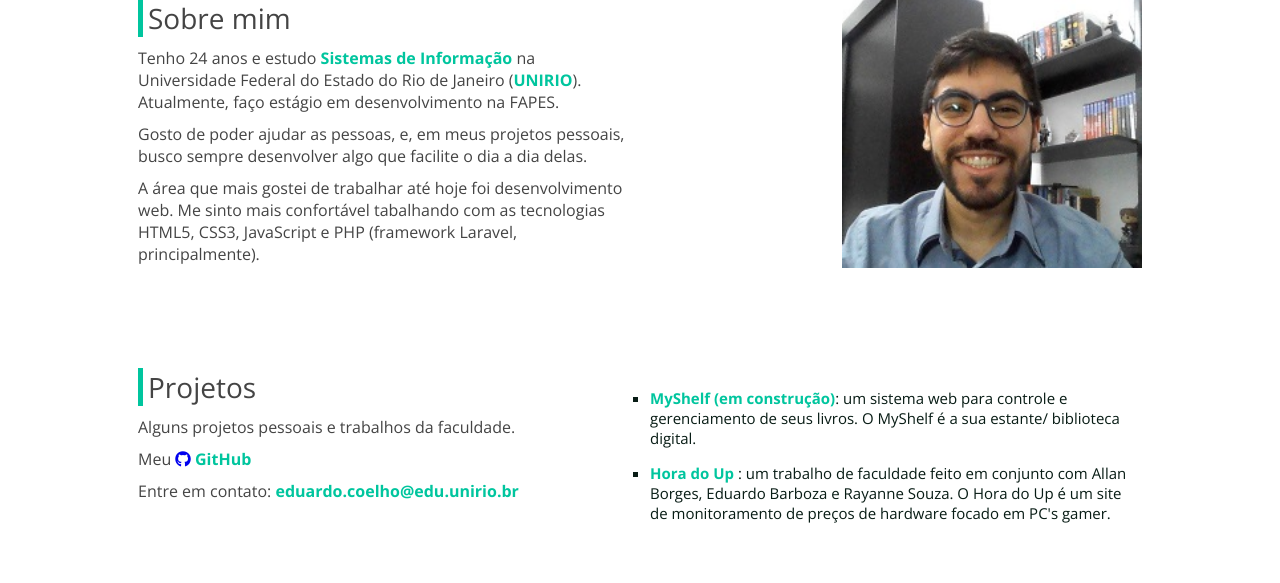
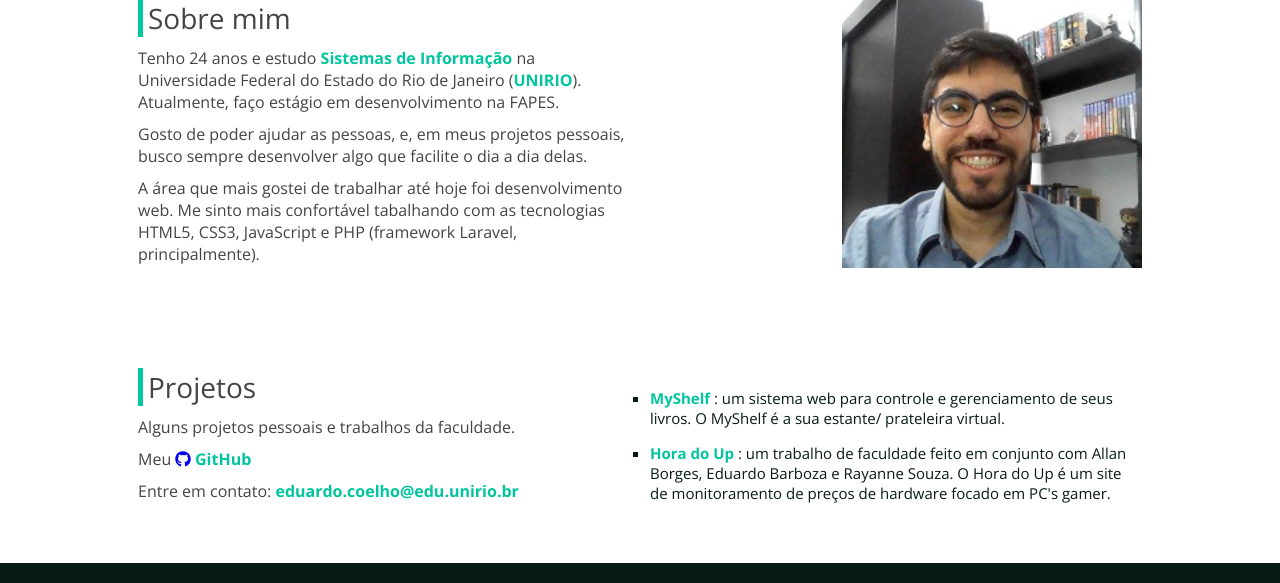
Before and after one commit to theyCallMeDudu/eduardocoelho, a PHP site: page / in a window 1280 px wide. Shown: the part 701-1284 px from the top of the page. Run offline with PHP 8.4, Linux system fonts and the light colour scheme; some libraries are stand-ins or nearby versions.

Commit message:
Ajustes julho-21

```diff
--- a/index.php
+++ b/index.php
@@ -124,9 +124,11 @@
             <div class="projetos">
                 <ul class="projetos">
                     <li>
-                        <span style="color: #00C59E"><strong>MyShelf (em construção)</span></strong>:
+                    <a href="https://github.com/theyCallMeDudu/my_shelf">
+                        <span style="color: #00C59E"><strong>MyShelf</span></strong>
+                    </a>:
                         um sistema web para controle e gerenciamento de seus livros.
-                        O MyShelf é a sua estante/ biblioteca digital.
+                        O MyShelf é a sua estante/ prateleira virtual.
                     </li>
                     <li>
                         <a href="https://hora-do-up.web.app/" target="blank">
```
Also changed, not shown: README.md.
